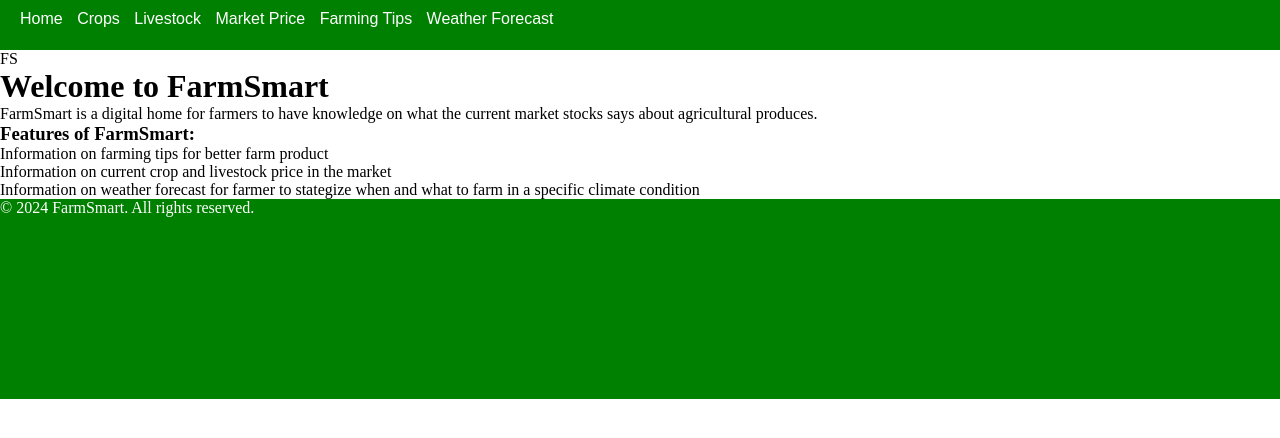
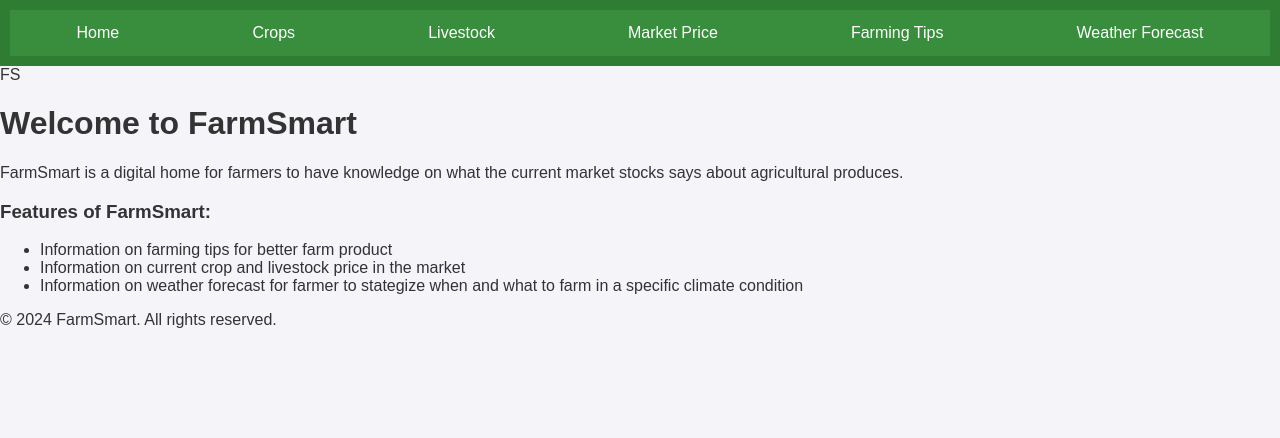
Before and after one commit to MSHERIFF2/FarmSmart, a Flask app: page / in a window 1280 px wide. Shown: the top 438 px of the page. Run offline with Flask 3, Linux system fonts and the light colour scheme.

Commit message:
Update styles.css

```diff
--- a/app/static/styles.css
+++ b/app/static/styles.css
@@ -1,33 +1,61 @@
-*{
-	margin: 0;
-	box-sizing: border-box;
-	padding: 0;
+/* Global Styles */
+body {
+    font-family: Arial, sans-serif;
+    margin: 0;
+    padding: 0;
+    background-color: #f4f4f9; /* Light background to contrast with green */
+    color: #333; /* Default font color */
 }
 
-nav{
-	background: green;
-	color:  white;
-	font-family: Arial, san-serif;
-	max-width: 100%;
-	height: 50px;
-	padding: 10px 20px;
-}
-nav a {
-	text-decoration: none;
-	font-size: 16px;
-	margin-right: 10px;
-	text-align: right;
-	color: white;
+/* Header */
+header {
+    background-color: #2E7D32; /* Primary Green */
+    padding: 10px;
+    text-align: center;
+    color: white; /* White font color for contrast */
 }
 
-nav a:hover{
-	cursor: pointer;
-	animation:ease-out
-	transition: 18px ;
+/* Navigation Bar */
+nav {
+    display: flex;
+    justify-content: space-around;
+    background-color: #388E3C; /* Secondary Green */
 }
-footer{
-	height: 200px;
-	color: white;
-	background: green;
-	float: bottom;
+
+nav a {
+    color: white; /* White font color */
+    padding: 14px 20px;
+    text-decoration: none;
+    text-align: center;
 }
+
+nav a:hover {
+    background-color: #66BB6A; /* Lighter green for hover effect */
+    color: black; /* Black font color on hover */
+}
+
+/* Main Content */
+.main-content {
+    padding: 20px;
+    color: black; /* Black font for main content */
+}
+
+/* Buttons */
+button {
+    background-color: #4CAF50; /* Green button color */
+    color: white; /* White font color for buttons */
+    border: none;
+    padding: 10px 20px;
+    cursor: pointer;
+}
+
+button:hover {
+    background-color: #66BB6A; /* Lighter green on hover */
+}
+
+/* Responsive Design */
+@media (max-width: 600px) {
+    nav {
+        flex-direction: column;
+    }
+}
```
